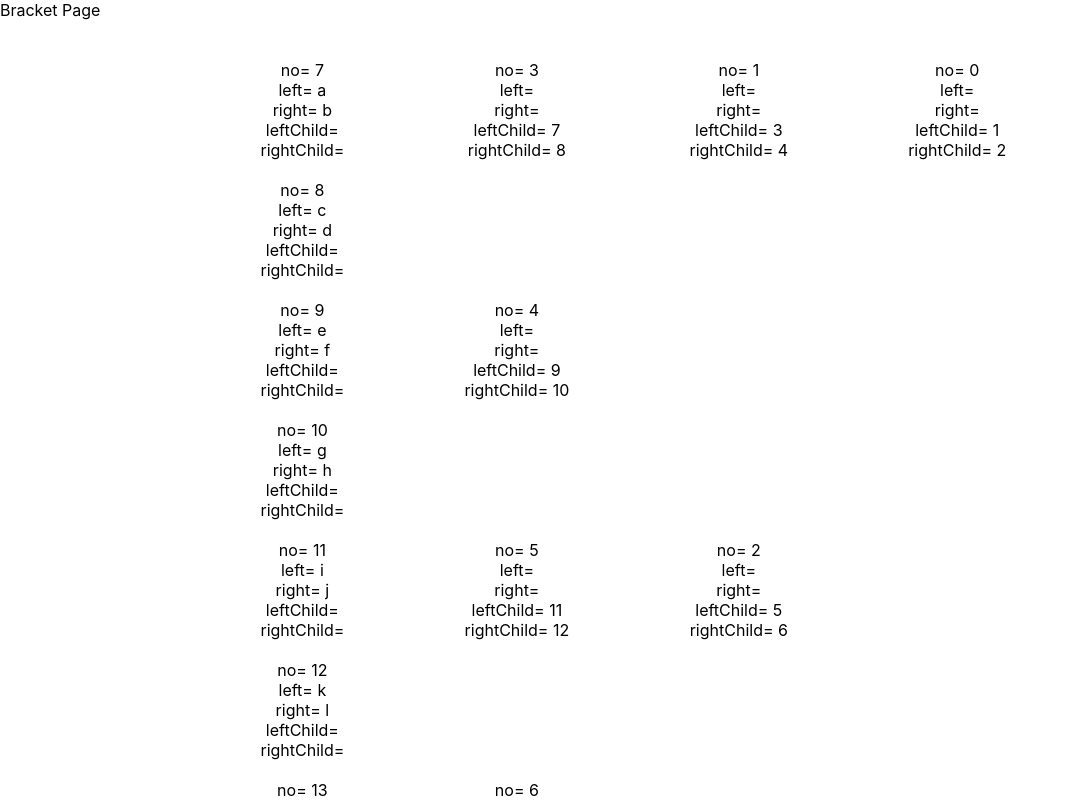
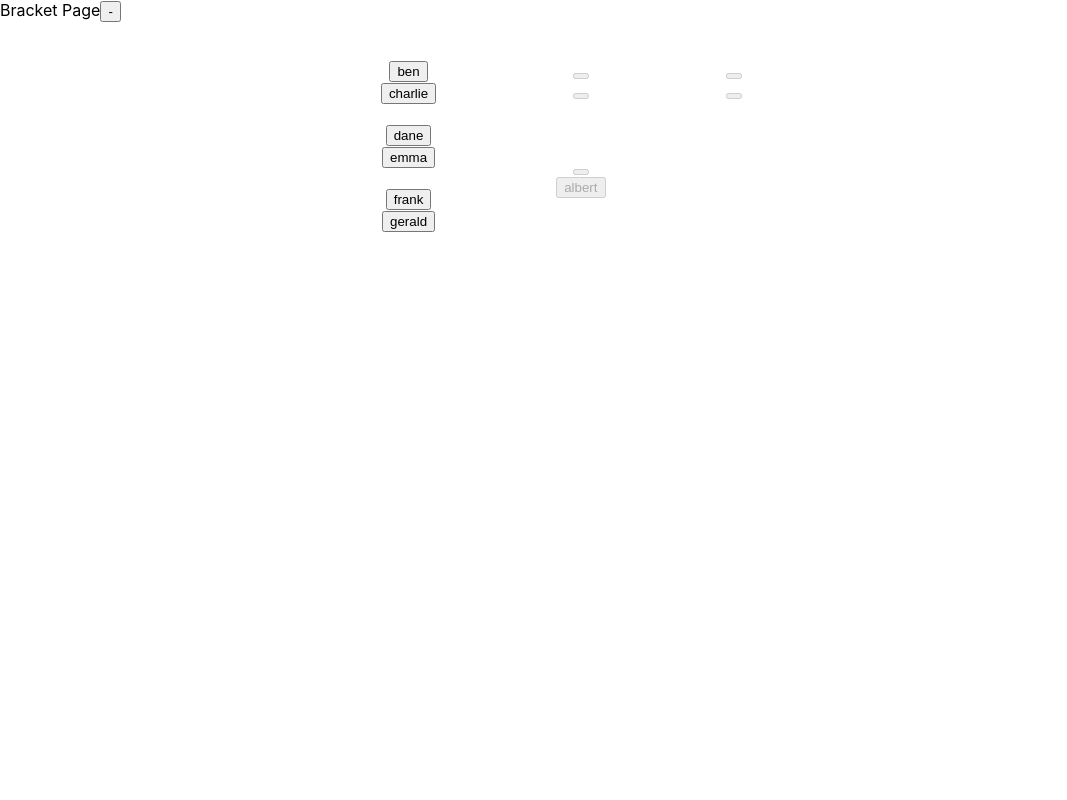
Before and after one commit to OWamsley/quickbrackets, a React (Create React App) app: page / in a window 1280 px wide. Shown: the top 800 px of the page, without its empty margins (0-1067 px from the left). Built offline with nearby package versions, Linux system fonts and the light colour scheme.

Commit message:
added bracket winner selection

```diff
--- a/src/App.js
+++ b/src/App.js
@@ -5,10 +5,9 @@ import Bracket from './Pages/bracket';
 function App() {
   return (
     <div className="App">
-      <Bracket partyCount={16} parties={["a","b","c","d","e","f","g","h","i","j","k","l","m","n","o","p"]} />
+      <Bracket partyCount={7} parties={["albert","ben","charlie","dane","emma","frank","gerald","hannah","isabelle","jules","kat","leah","mom","noah","owen","penny"]} />
     </div>
   );
 }
 
 export default App;
-//<Bracket partyCount={9} parties={["a","b","c","d","e","f","g","h","i"]} />
--- a/src/Components/Cell/index.js
+++ b/src/Components/Cell/index.js
@@ -28,15 +28,17 @@ export class Cell extends Component {
         } catch (error) {
 
         }
-
+        if(this.props.left!= null && this.props.right!= null){
+            var clickable = true;
+        }
+        else{
+            var clickable = false;
+        }
         return (
             <div style={style}>
-                <div>no= {this.props.no}</div>
-                <div>left= {this.props.left}</div>
-                <div>right= {this.props.right}</div>
+                <div><button disabled={!clickable} onClick={() => this.props.updateCell( this.props.left, this.props.parentNo, this.props.no)}>{this.props.left}</button> </div>
+                <div><button disabled={!clickable} onClick={() => this.props.updateCell( this.props.right, this.props.parentNo, this.props.no)}>{this.props.right}</button> </div>
 
-                <div>leftChild= {left}</div>
-                <div>rightChild= {right}</div>
             </div>
         )
     }
--- a/src/Pages/bracket.js
+++ b/src/Pages/bracket.js
@@ -5,36 +5,43 @@ class Bracket extends React.Component {
     constructor(props) {
         super(props);
         this.state = {
-            cells: []
+            cells: [],
+            winner: ""
         }
+        this.updateCell = this.updateCell.bind(this);
+        this.setWinner = this.setWinner.bind(this);
     }
+
+
+
     render() {
-        var newRow;
+
         var renderCellsByRow = [];
         // [0] will be head cell with 1 item, etc
         var localCells = this.state.cells;
-        var curRow = 0;
         var cellCount = 0;
-        for(let i = 0; i < this.props.partyCount; i++){
+        for (let i = 0; i < this.props.partyCount; i++) {
             renderCellsByRow.push([]);
         }
         for (let cell of localCells) {
-            if(cellCount < 1){
-                renderCellsByRow[0].push(<Cell leftCell={cell.leftCell} rightCell={cell.rightCell} no={cell.no} left={cell.left} right={cell.right} />)
+            if (cellCount < 1) {
+                renderCellsByRow[0].push(<Cell parentNo={-1} updateCell={this.setWinner} leftCell={cell.leftCell} rightCell={cell.rightCell} no={cell.no} left={cell.left} right={cell.right} />)
             }
-            else if(cellCount <= 2){
-                renderCellsByRow[1].push(<Cell leftCell={cell.leftCell} rightCell={cell.rightCell} no={cell.no} left={cell.left} right={cell.right} />)
+            else if (cellCount <= 2) {
+                renderCellsByRow[1].push(<Cell parentNo={cell.parentCell.no} updateCell={this.updateCell} leftCell={cell.leftCell} rightCell={cell.rightCell} no={cell.no} left={cell.left} right={cell.right} />)
             }
-            else if(cellCount <= 6){
-                renderCellsByRow[2].push(<Cell leftCell={cell.leftCell} rightCell={cell.rightCell} no={cell.no} left={cell.left} right={cell.right} />)
+            else if (cellCount <= 6) {
+                renderCellsByRow[2].push(<Cell parentNo={cell.parentCell.no} updateCell={this.updateCell} leftCell={cell.leftCell} rightCell={cell.rightCell} no={cell.no} left={cell.left} right={cell.right} />)
             }
-            else if(cellCount <=14){
-                renderCellsByRow[3].push(<Cell leftCell={cell.leftCell} rightCell={cell.rightCell} no={cell.no} left={cell.left} right={cell.right} />)
+            else if (cellCount <= 14) {
+                renderCellsByRow[3].push(<Cell parentNo={cell.parentCell.no} updateCell={this.updateCell} leftCell={cell.leftCell} rightCell={cell.rightCell} no={cell.no} left={cell.left} right={cell.right} />)
             }
 
             cellCount++;
 
         }
+
+
 
         const bracketStyle = {
             display: "flex",
@@ -52,15 +59,22 @@ class Bracket extends React.Component {
         return (
             <div style={bracketStyle}>
                 Bracket Page
+                <div><button onClick={() => this.updateCell(3, 7, "testname")}>-</button> </div>
                 <div style={bracketStyle2}>{renderCellsByRow[4]}</div>
                 <div style={bracketStyle2}>{renderCellsByRow[3]}</div>
                 <div style={bracketStyle2}>{renderCellsByRow[2]}</div>
                 <div style={bracketStyle2}>{renderCellsByRow[1]}</div>
                 <div style={bracketStyle2}>{renderCellsByRow[0]}</div>
+                <div style={bracketStyle2}><h1>{this.state.winner}</h1></div>
 
             </div>
         );
     }
+
+    setWinner(name){
+        this.setState({winner: name});
+    }
+
     componentDidMount() {
         //this method must generate the bracket tree and set state to reflect the tree.
         let foundColumn = false;
@@ -119,6 +133,30 @@ class Bracket extends React.Component {
             cells: cells
         });
     }
+    updateCell(Name, cellNo, prevCellNo) {
+        let updateCells = this.state.cells;
+        var curCell = updateCells[cellNo];
+        try {
+            if (curCell.leftCell == null) {
+                return;
+            }
+            if (curCell.leftCell.no == prevCellNo) {
+                curCell.left = Name;
+            }
+
+            else {
+                curCell.right = Name;
+            }
+        }
+        catch (error) {
+            console.log(error);
+        }
+
+        updateCells[cellNo] = curCell;
+        this.setState({
+            cells: updateCells
+        })
+    }
 }
 
 class CellObj {
@@ -139,10 +177,10 @@ class CellObj {
         this.parentCell = parentCell;
     }
 
-    getLeftCell(){
+    getLeftCell() {
         return this.leftCell;
     }
-    getRightCell(){
+    getRightCell() {
         return this.rightCell;
     }
 }
```
